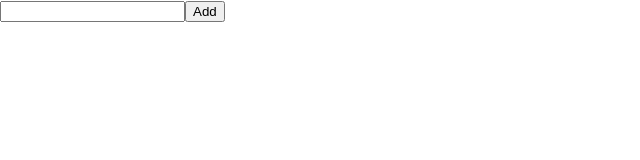
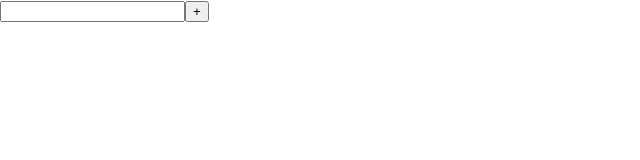
Before and after one commit to saltowl/weather_app, a React (Create React App) app: page / in a window 1280 px wide. Shown: the top 160 px of the page, without its empty margins (0-640 px from the left). Built offline with nearby package versions, Linux system fonts and the light colour scheme.

Commit message:
Add deleteCity()

```diff
--- a/src/components/AddCity/AddCity.js
+++ b/src/components/AddCity/AddCity.js
@@ -18,7 +18,7 @@ class AddCity extends React.Component {
       <div className="AddCity">
           <form onSubmit={this.handleInput}>
               <input ref={this.textInput} />
-              <button type="submit">Add</button>
+              <button type="submit">+</button>
           </form>
       </div>
     );
--- a/src/components/AddCity/AddCityContainer.js
+++ b/src/components/AddCity/AddCityContainer.js
@@ -9,8 +9,7 @@ const mapStateToProps = state => ({
 });
 
 const mapDispatchToProps = dispatch => ({
-  addCity: name => dispatch(addCity(name)),
-  deleteCity: id => dispatch(deleteCity(id))
+  addCity: name => dispatch(addCity(name))
 });
 
 export default connect(mapStateToProps, mapDispatchToProps)(AddCity);
--- a/src/components/Weather/Weather.js
+++ b/src/components/Weather/Weather.js
@@ -14,6 +14,7 @@ class Weather extends React.Component {
         <div className="Weather">
           {this.props.data.name}
           {this.props.data.weather.weather[0].main}
+          <button onClick={this.props.deleteCity}>x</button>
         </div>
       );
     } else {
--- a/src/components/WeatherList/WeatherList.js
+++ b/src/components/WeatherList/WeatherList.js
@@ -10,7 +10,7 @@ class WeatherList extends React.Component {
     return (
       <div className="WeatherList">
           {this.props.cities.map(city => (
-              <Weather key={city.id} data={city} fetchWeather={() => this.props.fetchWeather(city.id, city.name)} />
+              <Weather key={city.id} data={city} fetchWeather={() => this.props.fetchWeather(city.id, city.name)} deleteCity={() => this.props.deleteCity(city.id)} />
           ))}
       </div>
     );
--- a/src/components/WeatherList/WeatherListContainer.js
+++ b/src/components/WeatherList/WeatherListContainer.js
@@ -1,5 +1,5 @@
 import { connect } from 'react-redux';
-import { fetchWeatherPending, fetchWeatherError, fetchWeatherSuccess } from '../../store/actions';
+import { fetchWeatherPending, fetchWeatherError, fetchWeatherSuccess, deleteCity } from '../../store/actions';
 import axios from 'axios';
 import WeatherList from './WeatherList';
 import { getCities, getNextCityId } from '../../store/reducers';
@@ -27,7 +27,8 @@ const mapStateToProps = (state) => ({
 });
 
 const mapDispatchToProps = (dispatch) => ({
-    fetchWeather: (id, name) => fetchWeatherAction(dispatch, id, name)
+    fetchWeather: (id, name) => fetchWeatherAction(dispatch, id, name),
+    deleteCity: id => dispatch(deleteCity(id))
 })
 
 export default connect(mapStateToProps, mapDispatchToProps)(WeatherList);
```
